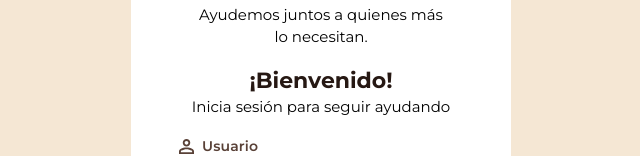
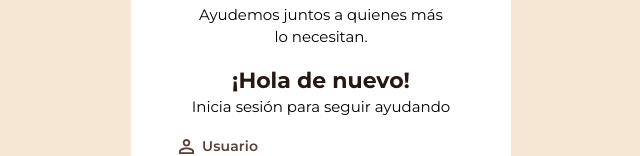
Before and after one commit to Equipo-Nexo/manada-solidaria-frontend, a React (Vite) app: page /login in a window 1280 px wide. Shown: the part 258-414 px from the top of the page, without its empty margins (319-959 px from the left). Built offline with nearby package versions, Linux system fonts and the light colour scheme.

Commit message:
[REF][MS-38]: refactor due to code review

```diff
--- a/src/app/services/apis/authApi.ts
+++ b/src/app/services/apis/authApi.ts
@@ -1,9 +1,6 @@
 import type { AuthTokens } from '../../store/authSlice'
+import type { LoginRequest } from '../requests/authRequests'
 import { baseApi } from '../base/baseApi'
-
-export type LoginRequest = {
-  authorization: string
-}
 
 export const authApi = baseApi.injectEndpoints({
   endpoints: (builder) => ({
--- /dev/null
+++ b/src/app/services/requests/authRequests.ts
@@ -0,0 +1,3 @@
+export type LoginRequest = {
+  authorization: string
+}
--- a/src/pages/login/Login.tsx
+++ b/src/pages/login/Login.tsx
@@ -36,7 +36,7 @@ function Login() {
       })
       .catch(() => {
         toast.error(
-          'No pudimos iniciar sesión',
+          'No fue posible iniciar tu sesión',
           'Revisá tu usuario y contraseña e intentá nuevamente.',
         )
       })
@@ -63,7 +63,7 @@ function Login() {
 
           <S.Form onSubmit={handleSubmit(handleLogin)} aria-busy={isLoading} noValidate>
             <div>
-              <S.WelcomeTitle>¡Bienvenido!</S.WelcomeTitle>
+              <S.WelcomeTitle>¡Hola de nuevo!</S.WelcomeTitle>
               <S.WelcomeSubtitle>Inicia sesión para seguir ayudando</S.WelcomeSubtitle>
             </div>
 
```
Also changed, not shown: 1 other file (tests, documents, lock files or other folders).
